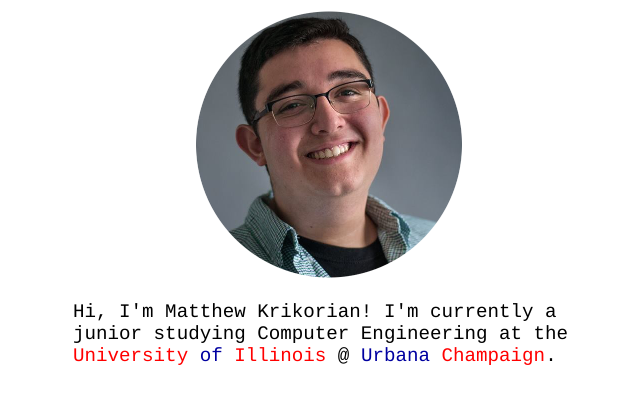
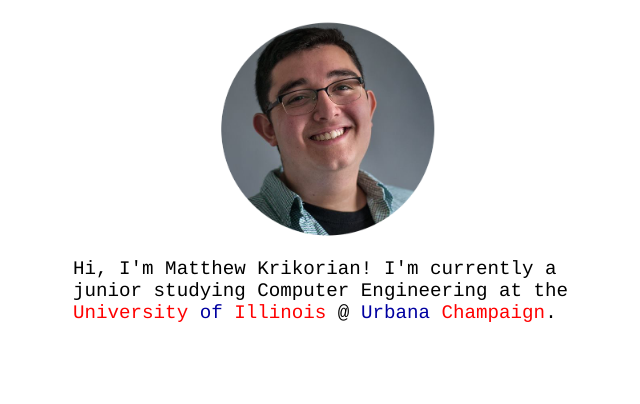
Before and after one commit to slee500/matthewkrikorian.github.io, a plain HTML site: page index.html in a window 1280 px wide. Shown: the whole page, without its empty margins (317-957 px from the left). Drawn offline with Linux system fonts and the light colour scheme.

Commit message:
make image smaller and move it down

```diff
--- a/index.html
+++ b/index.html
@@ -21,7 +21,8 @@ body {
 img {
     display: block;
     margin: 0 auto;
-    zoom: 50%;
+    margin-top: 50px;
+    zoom: 40%;
     border-radius: 50%;
 }
 
```
